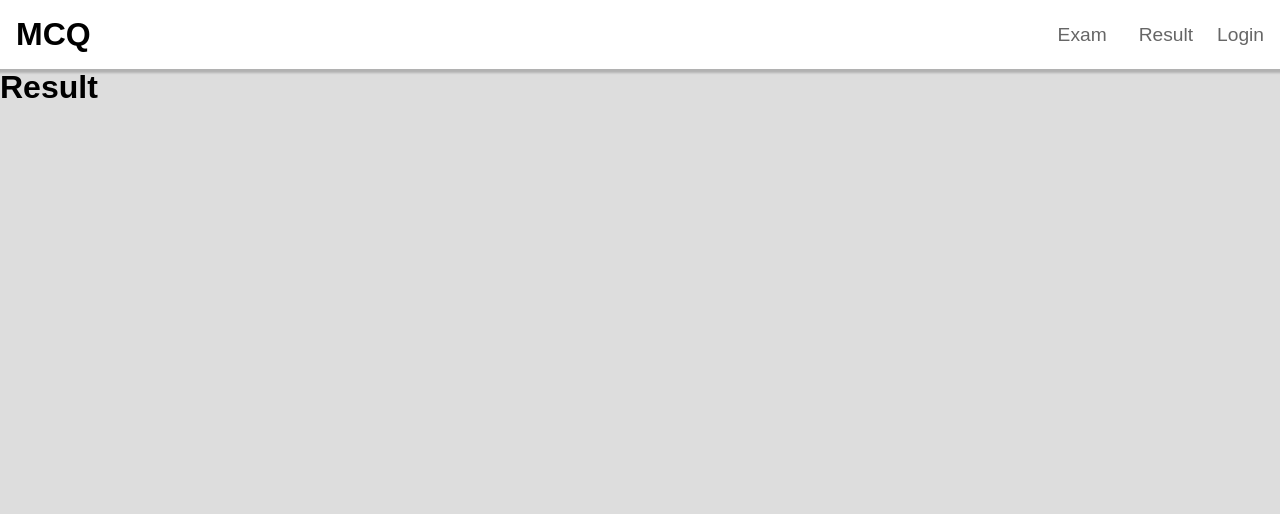
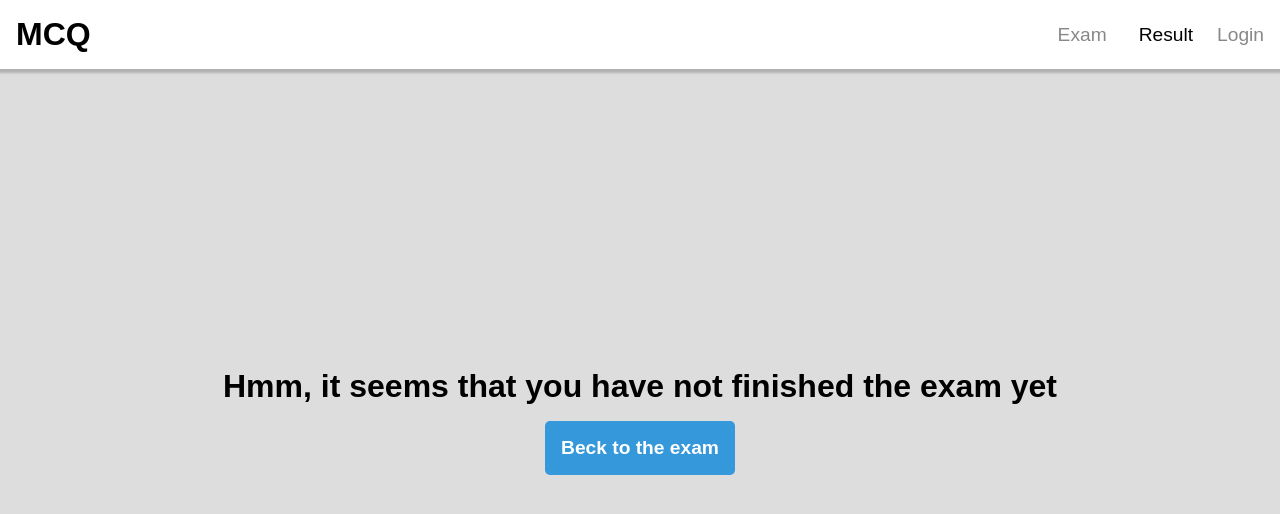
Before and after one commit to Youssef11296/react-mcq-exam-app, a React (Create React App) app: page /result in a window 1280 px wide. Shown: the top 514 px of the page. Built offline with nearby package versions, Linux system fonts and the light colour scheme.

Commit message:
Result screen setup & Logic handling

```diff
--- a/src/App.tsx
+++ b/src/App.tsx
@@ -6,6 +6,7 @@ import Header from "./components/Header/Header";
 import ExamScreen from "./screens/ExamScreen/ExamScreen";
 // Styles
 import "./App.scss";
+import ResultScreen from "./screens/ResultScreen/ResultScreen";
 
 const App = () => {
   return (
@@ -15,7 +16,7 @@ const App = () => {
         <Routes>
           <Route path="/" element={<ExamScreen />} />
           <Route path="/login" element={<h1>Login</h1>} />
-          <Route path="/result" element={<h1>Result</h1>} />
+          <Route path="/result" element={<ResultScreen />} />
         </Routes>
       </div>
     </Router>
--- a/src/components/Header/Header.tsx
+++ b/src/components/Header/Header.jsx
@@ -1,5 +1,5 @@
 // Modules & Hooks
-import { Link } from "react-router-dom";
+import { NavLink } from "react-router-dom";
 // Styles
 import "./Header.scss";
 
@@ -13,13 +13,19 @@ const Header = () => {
         <nav>
           <ul>
             <li>
-              <Link to="/">Exam</Link>
+              <NavLink activeClassName="is-active" to="/">
+                Exam
+              </NavLink>
             </li>
             <li>
-              <Link to="/result">Result</Link>
+              <NavLink activeClassName="is-active" to="/result">
+                Result
+              </NavLink>
             </li>
             <li>
-              <Link to="/login">Login</Link>
+              <NavLink activeClassName="is-active" to="/login">
+                Login
+              </NavLink>
             </li>
           </ul>
         </nav>
--- a/src/components/Header/Header.scss
+++ b/src/components/Header/Header.scss
@@ -47,7 +47,7 @@ header {
                 }
 
                 a {
-                    color: #666;
+                    color: #888;
                     font-size: 1.2rem;
                     text-decoration: none;
                     transition: all .3s ease-in-out;
@@ -55,6 +55,10 @@ header {
                     &:hover {
                         color: #000;
                     }
+
+                    &.active {
+                        color: #000;
+                    }
                 }
             }
         }
--- a/src/components/QuestionsList/QuestionsList.scss
+++ b/src/components/QuestionsList/QuestionsList.scss
@@ -16,4 +16,23 @@
         font-weight: 600;
         background: #3498db;
     }
+
+    button {
+        border: none;
+        outline: none;
+        padding: 1rem;
+        border-radius: 5px;
+        background: #3498db;
+
+        &:first-child {
+            margin-right: 1rem;
+        }
+
+        a {
+            font-size: 1.2rem;
+            color: #fff;
+            font-weight: 600;
+            text-decoration: none;
+        }
+    }
 }
--- a/src/components/QuestionsList/QuestionsList.tsx
+++ b/src/components/QuestionsList/QuestionsList.tsx
@@ -1,5 +1,6 @@
 // Modules & Hooks
 import { useSelector } from "react-redux";
+import { Link } from "react-router-dom";
 import { RootState } from "../../store";
 import { questions } from "../../utils/questions.json";
 // Components
@@ -17,13 +18,23 @@ const QuestionsList = () => {
   return (
     <div className="questions__list">
       <div className="questions__list__container">
-        {questions.map(
-          (questionItem, index) =>
-            questionItem.id === questionNum && (
-              <QuestionItem key={questionItem.id} questionItem={questionItem} />
-            )
+        {questions.map((questionItem, index) =>
+          questionItem.id === questionNum ? (
+            <QuestionItem key={questionItem.id} questionItem={questionItem} />
+          ) : null
         )}
-        <p className="question__number">{questionNum}</p>
+        {questionNum !== 8 && <p className="question__number">{questionNum}</p>}
+
+        {questionNum === 8 && (
+          <div className="options">
+            <button>
+              <Link to="/result">Check your result</Link>
+            </button>
+            <button>
+              <Link to="/">Start a new exam</Link>
+            </button>
+          </div>
+        )}
       </div>
     </div>
   );
--- /dev/null
+++ b/src/screens/ResultScreen/ResultScreen.scss
@@ -0,0 +1,40 @@
+.result__screen {
+    height: 90vh;
+    padding: 1rem 2rem;
+    display: grid;
+    place-items: center;
+
+    .result__container {
+        &>div {
+            font-size: 2rem;
+            padding: 1rem;
+            border-radius: 5px;
+            text-align: center;
+            color: #fff;
+
+            &.right__answers {
+                margin-bottom: 2rem;
+                background: #080;
+            }
+
+            &.wrong__answers {
+                background: #f00;
+            }
+        }
+
+        button {
+            border: none;
+            outline: none;
+            padding: 1rem;
+            border-radius: 5px;
+            background: #3498db;
+
+            a {
+                font-size: 1.2rem;
+                color: #fff;
+                font-weight: 600;
+                text-decoration: none;
+            }
+        }
+    }
+}
--- /dev/null
+++ b/src/screens/ResultScreen/ResultScreen.tsx
@@ -0,0 +1,46 @@
+// modules & Hooks
+import { useSelector } from "react-redux";
+import { Link } from "react-router-dom";
+import { RootState } from "../../store";
+// Styles
+import "./ResultScreen.scss";
+
+const ResultScreen = () => {
+  // selectors
+  const rightAnswersNum = useSelector(
+    (state: RootState) => state.questions.rightAnswersNum
+  );
+  const questionNum = useSelector(
+    (state: RootState) => state.questions.questionNum
+  );
+
+  return (
+    <div className="result__screen">
+      <div className="result__container">
+        {questionNum <= 7 ? (
+          <>
+            <h1 className="message">
+              Hmm, it seems that you have not finished the exam yet
+            </h1>
+            <div className="options">
+              <button>
+                <Link to="/">Beck to the exam</Link>
+              </button>
+            </div>
+          </>
+        ) : (
+          <>
+            <div className="right__answers">
+              Total of your right answers: {rightAnswersNum}
+            </div>
+            <div className="wrong__answers">
+              Total of your wrong answers: {7 - rightAnswersNum}
+            </div>
+          </>
+        )}
+      </div>
+    </div>
+  );
+};
+
+export default ResultScreen;
--- a/src/store/reducers/index.ts
+++ b/src/store/reducers/index.ts
@@ -5,7 +5,6 @@ import * as actionTypes from "../actions/actionTypes";
 const initialState = {
   questionNum: 1,
   rightAnswersNum: 0,
-  wrongAnswersNum: 0,
 };
 
 // Reducer
@@ -23,9 +22,6 @@ const questionsReducer = (state = initialState, action: Action) => {
         rightAnswersNum: action.payload.result
           ? state.rightAnswersNum + 1
           : state.rightAnswersNum,
-        wrongAnswersNum: action.payload.result
-          ? state.wrongAnswersNum
-          : state.wrongAnswersNum + 1,
       };
     default:
       return { ...state };
```
